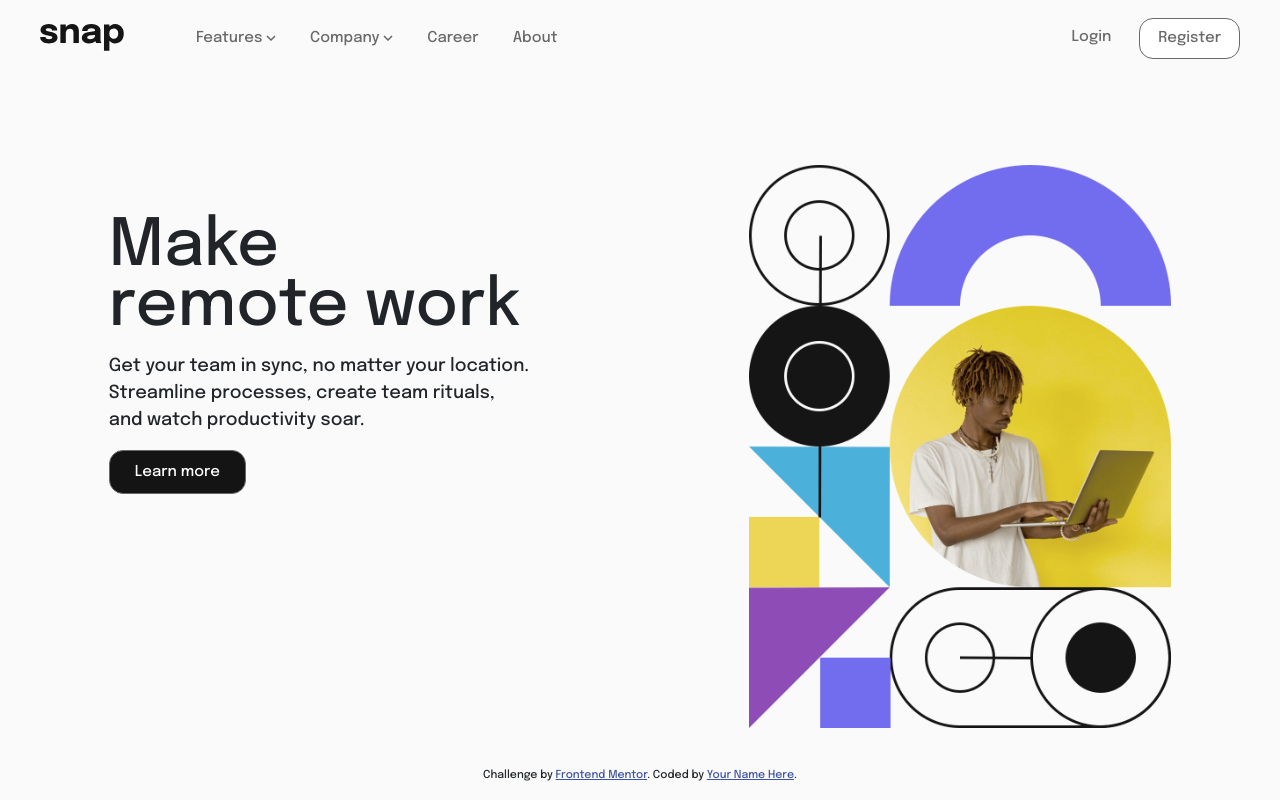
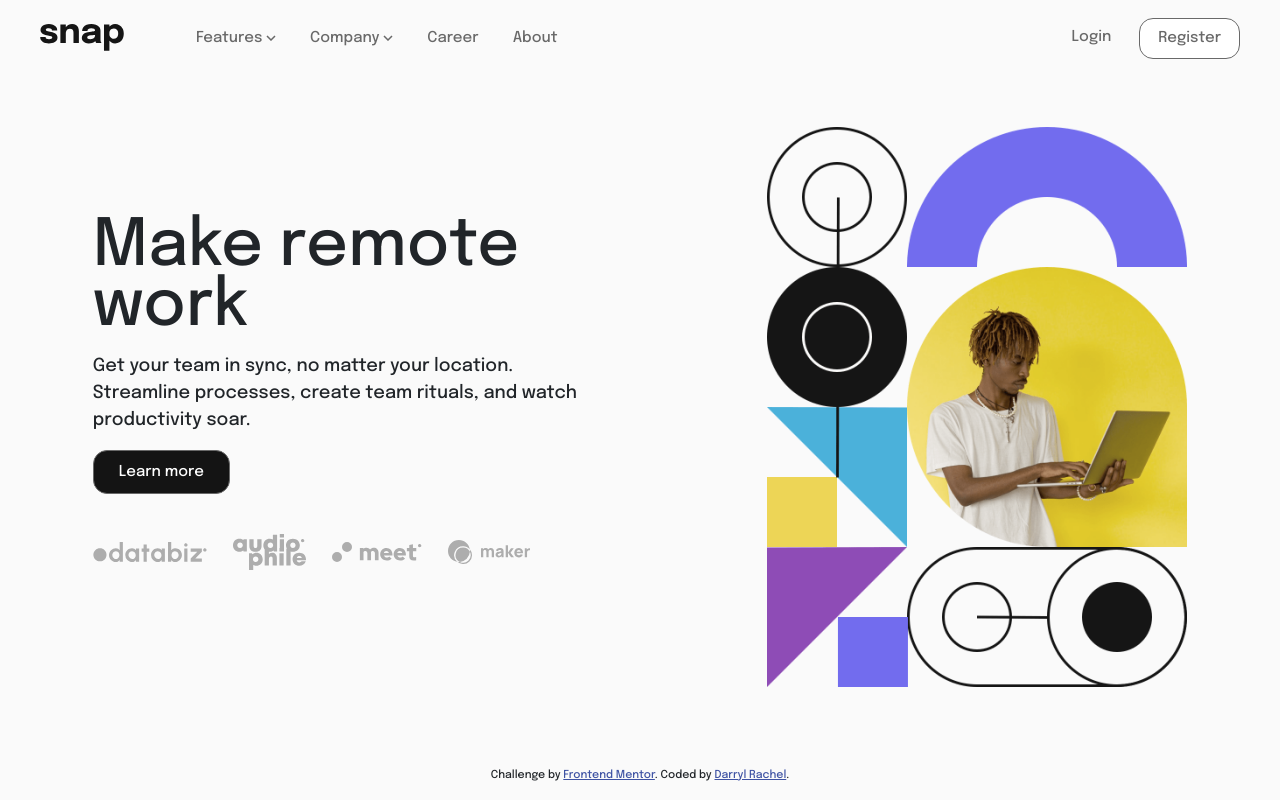
Before and after one commit to darrylrachel/intro-section, a plain HTML site: page index.html in a window 1280 px wide. Drawn offline with nearby package versions, Linux system fonts and the light colour scheme.

Commit message:
Complete project

```diff
--- a/index.html
+++ b/index.html
@@ -2,15 +2,11 @@
 <html lang="en">
 <head>
   <meta charset="UTF-8">
-  <meta name="viewport" content="width=device-width, initial-scale=1.0"> <!-- displays site properly based on user's device -->
-
+  <meta name="viewport" content="width=device-width, initial-scale=1.0">
   <link rel="icon" type="image/png" sizes="32x32" href="./images/favicon-32x32.png">
   <link rel="stylesheet" href="https://cdn.jsdelivr.net/npm/bootstrap@5.3.0-alpha3/dist/css/bootstrap.min.css">
   <link rel="stylesheet" href="stylesheets/styles.css">
-
   <title>Frontend Mentor | Intro section with dropdown navigation</title>
-
-  <!-- Feel free to remove these styles or customise in your own stylesheet 👍 -->
   <style>
     .attribution { font-size: 11px; text-align: center; }
     .attribution a { color: hsl(228, 45%, 44%); }
@@ -58,7 +54,6 @@
             <a class="nav-link" href="#">Login</a>
           </li>
           <li class="nav-item">
-
             <button type="button" class="register-btn">
               <a class="nav-link register" href="#">Register</a>
             </button>
@@ -67,25 +62,21 @@
       </div>
     </div>
   </nav>
-
   <div class="container-hero hero">
     <div id="one">
       <p class="title">Make remote work</p>
       <p>Get your team in sync, no matter your location. Streamline processes,
         create team rituals, and watch productivity soar.</p>
         <button class="learn-more-btn">Learn more</button>
+        <div class="clients">
+          <img class="client-logo" src="images/client-databiz.svg" alt=""><img class="client-logo" src="images/client-audiophile.svg" alt=""><img class="client-logo" src="images/client-meet.svg" alt=""><img class="client-logo" src="images/client-maker.svg" alt="">
+        </div>
     </div>
-    <!-- <div id="three">spacer</div> -->
     <div id="two"></div>
   </div>
-
-  <!--
-
-   -->
-
   <div class="attribution">
     Challenge by <a href="https://www.frontendmentor.io?ref=challenge" target="_blank">Frontend Mentor</a>.
-    Coded by <a href="#">Your Name Here</a>.
+    Coded by <a href="#">Darryl Rachel</a>.
   </div>
   <script src="https://cdn.jsdelivr.net/npm/@popperjs/core@2.11.7/dist/umd/popper.min.js" integrity="sha384-zYPOMqeu1DAVkHiLqWBUTcbYfZ8osu1Nd6Z89ify25QV9guujx43ITvfi12/QExE" crossorigin="anonymous"></script>
   <script src="https://cdn.jsdelivr.net/npm/bootstrap@5.3.0-alpha3/dist/js/bootstrap.min.js" integrity="sha384-Y4oOpwW3duJdCWv5ly8SCFYWqFDsfob/3GkgExXKV4idmbt98QcxXYs9UoXAB7BZ" crossorigin="anonymous"></script>
--- a/stylesheets/styles.css
+++ b/stylesheets/styles.css
@@ -70,10 +70,11 @@ display: flex;
 flex-direction: row;
 justify-content: space-around;
 height: 80%;
+padding-bottom: 80px;
 }
 #one {
 /* border: 1px solid magenta; */
-width: 33%;
+width: 38%;
 }
 p.title {
 font-size: 65px;
@@ -91,6 +92,9 @@ width: 33%;
 #three {
 border: 1px solid pink;
 }
-  /* #two img {
-    height: 600px;
-  } */
+.clients {
+    margin-top:40px;
+}
+img.client-logo {
+    margin-right: 26px;
+  }
```
